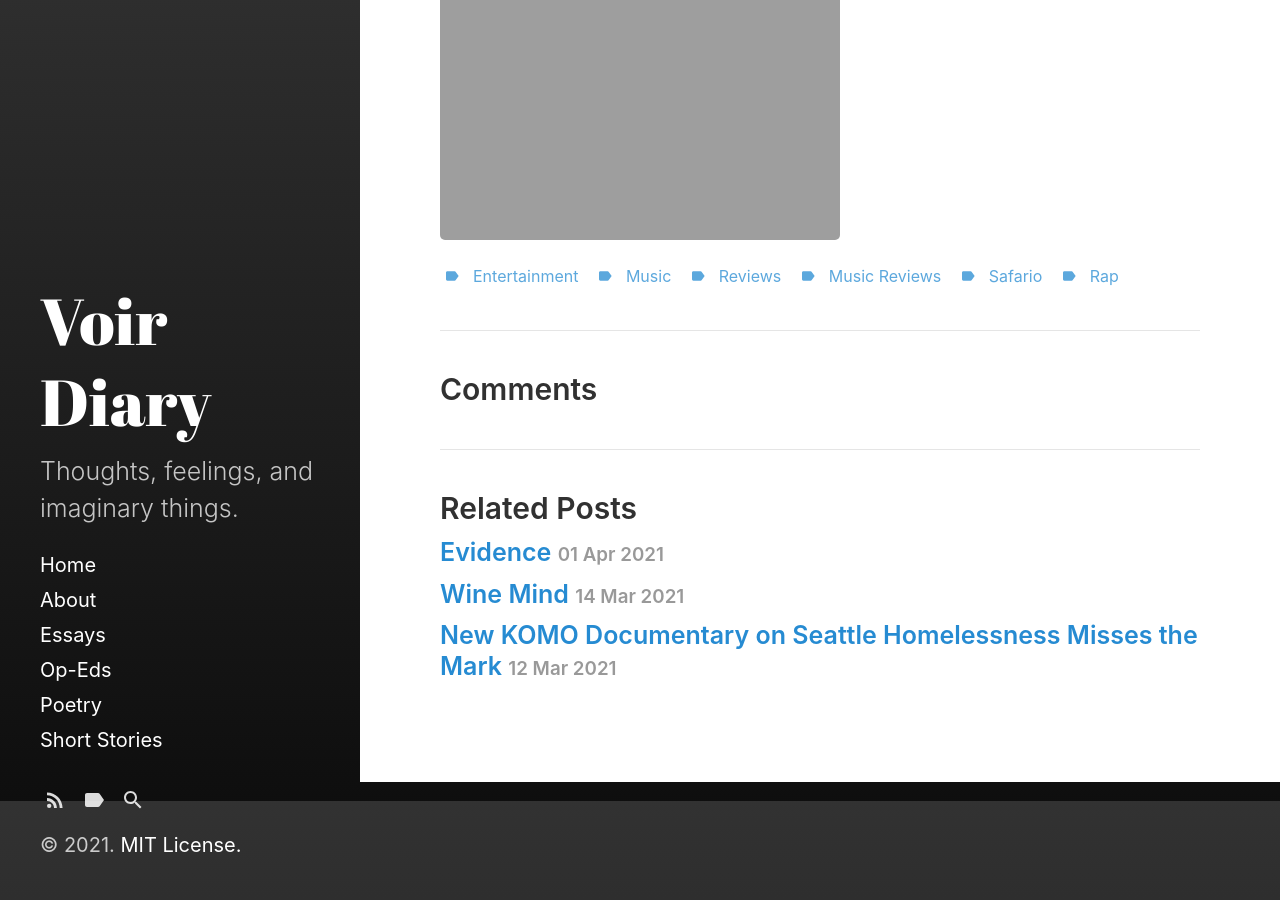
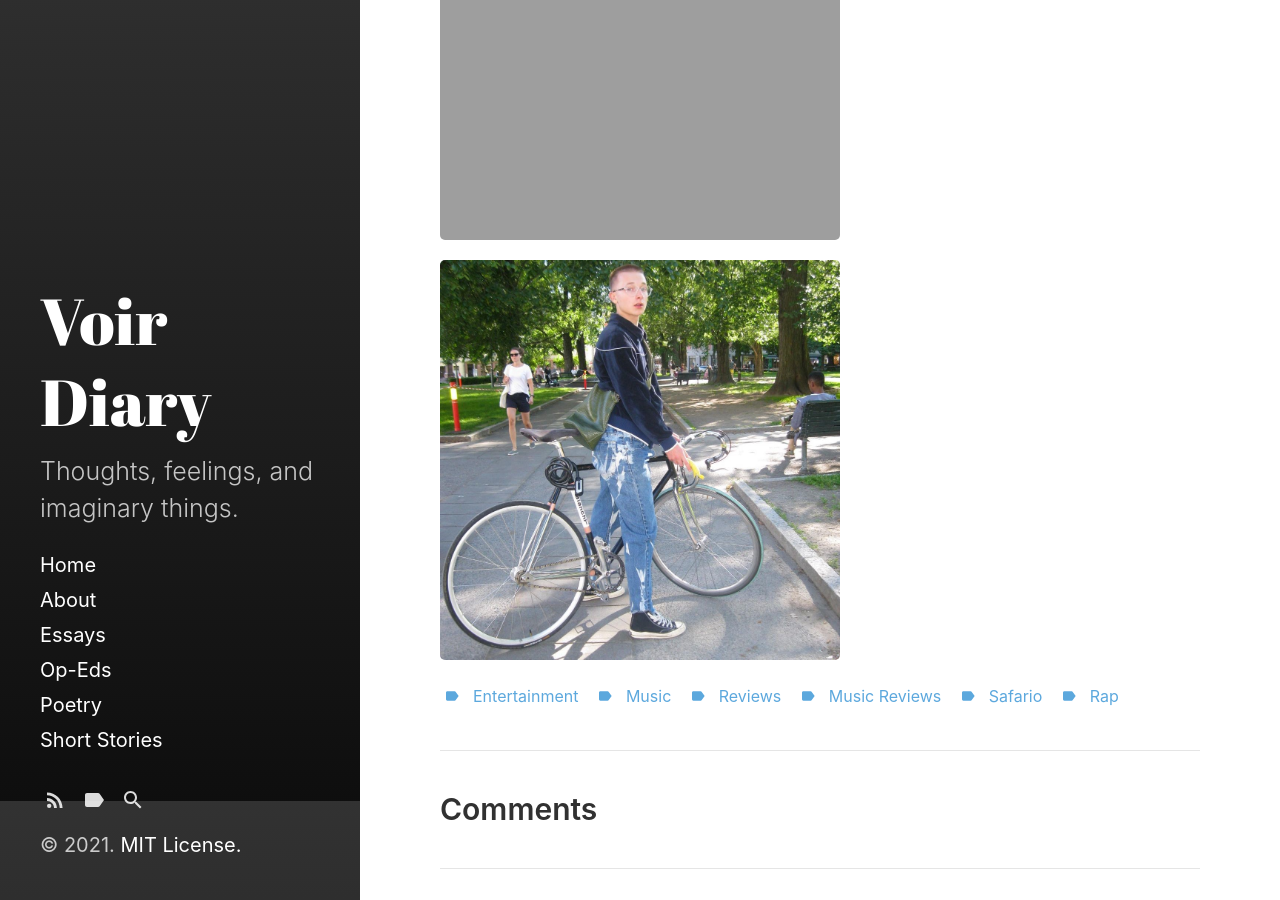
Before and after one commit to VoirDiary/VoirDiary, a Jekyll site: the page built from _posts/2021-04-15-Safario.md, in a window 1280 px wide and 900 px high, scrolled down 1899 px. Built offline with Jekyll 4.4.1, drawn with Linux system fonts in a browser that asks for light colours.

Commit message:
Update 2021-04-15-Safario.md

```diff
--- a/_posts/2021-04-15-Safario.md
+++ b/_posts/2021-04-15-Safario.md
@@ -24,3 +24,5 @@ Check out Safario on Spotify and Soundcloud.
 ![image](/assets/images/Safario.jpg)
 
 ![image](/assets/images/Safario.jpg =50x)
+
+![image](/assets/images/Safario.jpg){:height="700px" width="400px"}
```
